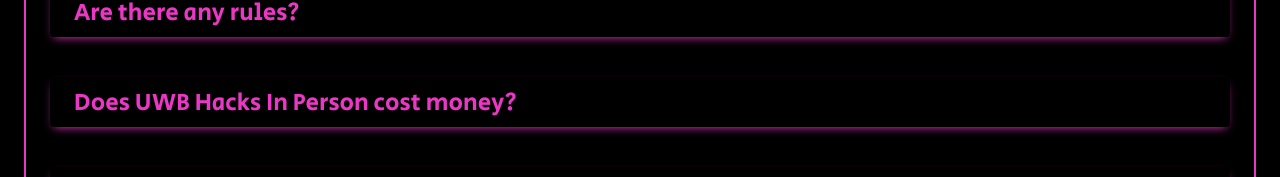
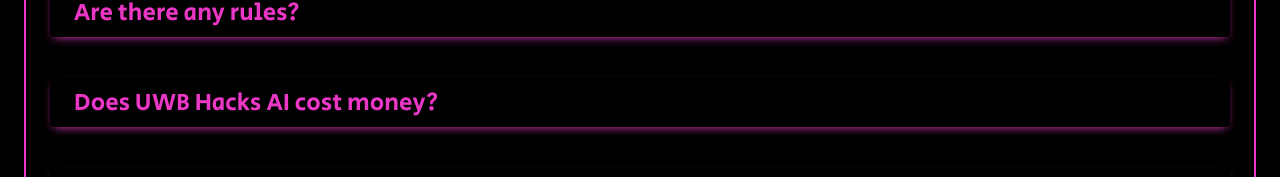
Before and after one commit to UWB-ACM/uwb-hacks24, a React (Create React App) app: page / in a window 1280 px wide. Shown: the part 3935-4112 px from the top of the page. Built offline with nearby package versions, Linux system fonts and the light colour scheme; a web font is replaced by a local one; what tw-elements would draw is missing.

Commit message:
FAQ info more fixes

```diff
--- a/src/Home/FAQ.js
+++ b/src/Home/FAQ.js
@@ -32,7 +32,7 @@ function FAQ() {
                                         <CollapseButton buttonID="faqb5" buttonText="What if I don't have a team?">
                                                 You are welcome to work individually or with a team. <br /><br />
                                                 Friday, we will have an in-person Opening Ceremony and Team Building time, from 10:00am until 2:00pm. Free snacks will be provided. The top floor of the Activities and Recreation Center (ARC) at UW Bothell is reserved. <br /><br />
-                                                If you are struggling to find a team or don't have a team and want to work with one, we recommend you join our UWB Hacks In Person Discord. There is a '#team-formation' channel where you can find other people looking for teams.
+                                                If you are struggling to find a team or don't have a team and want to work with one, we recommend you join our UWB Hacks AI Discord. There is a '#team-formation' channel where you can find other people looking for teams.
                                         </CollapseButton>
                                         <CollapseButton buttonID="faqb6" buttonText="How many people can be on a team?">
                                                 We have a limit of 5 members per team. Any more than 5 members would potentially reduce team production and cause further difficulties for your projects.
@@ -44,12 +44,12 @@ function FAQ() {
                                                 Behave Appropriately: This is an event on a university campus, and thus you should act as you would on campus. Inappropriate behavior or posts are not acceptable under any circumstances. <br /><br />
                                                 <a className="font-bold text-yellow" target="_blank" href={COC}>Read our code of conduct</a>
                                         </CollapseButton>
-                                        <CollapseButton buttonID="faqb9" buttonText="Does UWB Hacks In Person cost money?">
+                                        <CollapseButton buttonID="faqb9" buttonText="Does UWB Hacks AI cost money?">
                                                 This event is entirely free! No sign up or registration fees required. <br /><br />
                                                 Parking on campus does cost $1.75 per hour and is on an hourly basis. For more information about parking, check <a className="font-bold text-white" target="_blank" href='https://www.uwb.edu/commuter-services/parking/parking-permits#daily-parking '>here</a>
                                         </CollapseButton>
                                         <CollapseButton buttonID="faqb10" buttonText="What if I have a question that wasn't answered in the FAQ?">
-                                                Please feel free to reach out to event organizers in the “#organizer-discussion” channel of the UWB Hacks In Person Discord or fill out the <NavLink to="/uwb-hacks24/Contact" className=" cursor-pointer text-white font-bold"> contact form. </NavLink>
+                                                Please feel free to reach out to event organizers in the “#organizer-discussion” channel of the UWB Hacks AI Discord or fill out the <NavLink to="/uwb-hacks24/Contact" className=" cursor-pointer text-white font-bold"> contact form. </NavLink>
                                         </CollapseButton>
 
 
```
